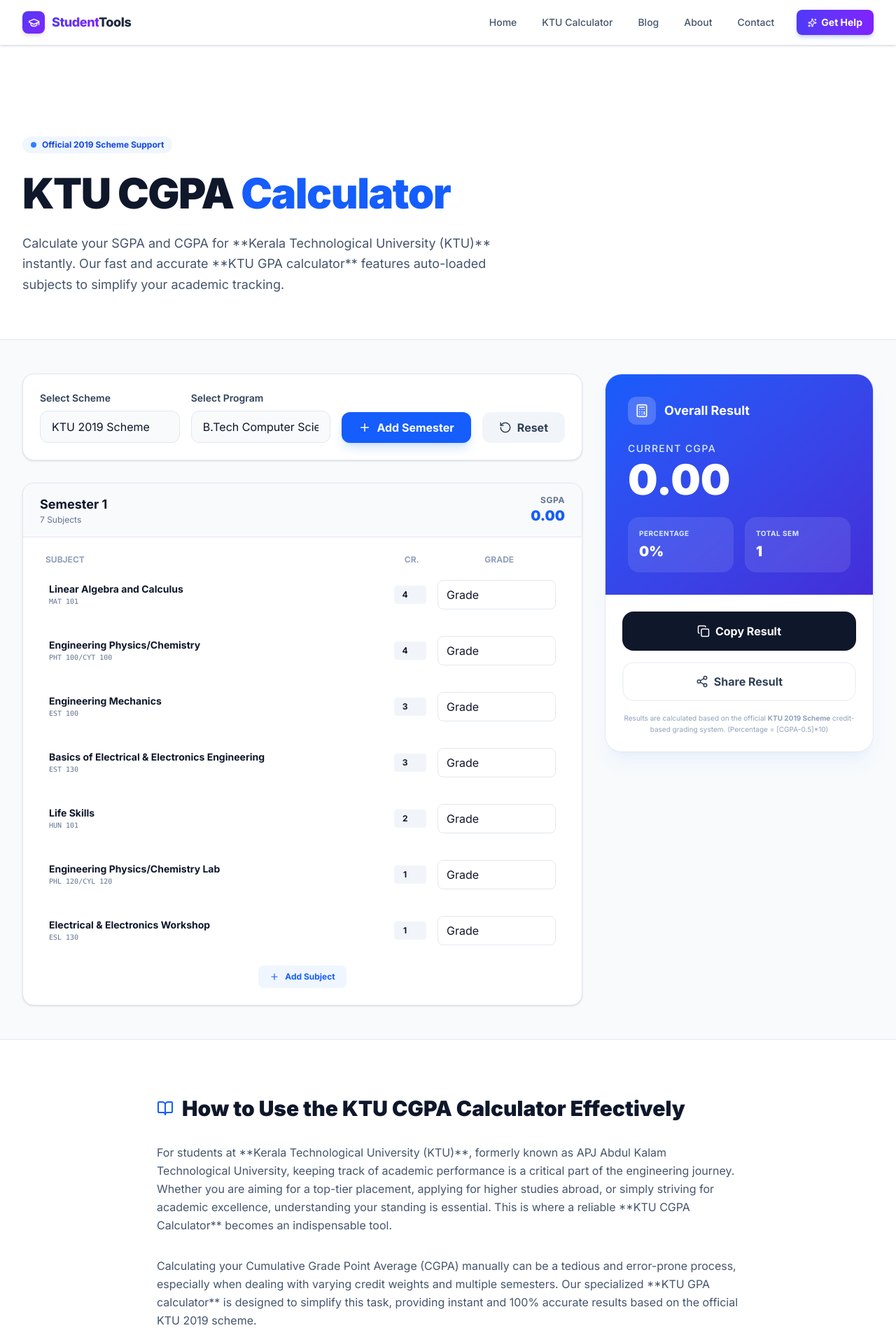
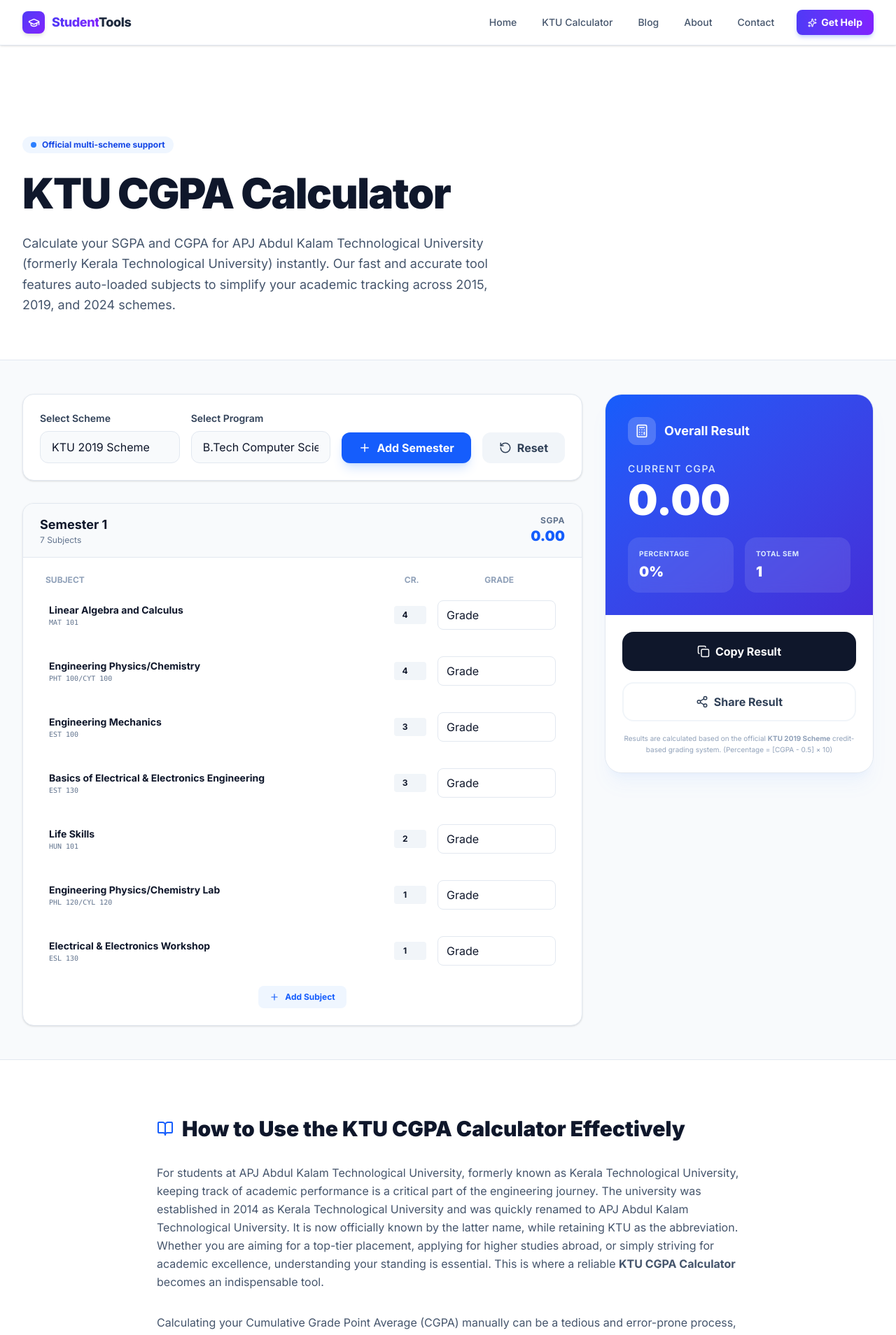
Before and after one commit to studenttoolshub0/studentstoolshub, a Next.js app: page /ktu-cgpa-calculator in a window 1280 px wide. Shown: the top 1908 px of the page at 70% size. Built offline with nearby package versions, Linux system fonts and the light colour scheme.

Commit message:
first commit

```diff
--- a/app/ktu-cgpa-calculator/page.tsx
+++ b/app/ktu-cgpa-calculator/page.tsx
@@ -72,14 +72,14 @@
                 <span className="animate-ping absolute inline-flex h-full w-full rounded-full bg-blue-400 opacity-75"></span>
                 <span className="relative inline-flex rounded-full h-2 w-2 bg-blue-500"></span>
               </span>
-              Official 2019 Scheme Support
+              Official multi-scheme support
             </div>
             <h1 className="text-4xl sm:text-5xl lg:text-6xl font-black text-slate-900 leading-[1.1] mb-6 tracking-tight">
-                KTU CGPA <span className="text-blue-600">Calculator</span>
+                <strong>KTU CGPA Calculator</strong>
             </h1>
             <p className="text-lg text-slate-600 leading-relaxed max-w-2xl">
-              Calculate your SGPA and CGPA for **Kerala Technological University (KTU)** instantly.
-              Our fast and accurate **KTU GPA calculator** features auto-loaded subjects to simplify your academic tracking.
+              Calculate your SGPA and CGPA for APJ Abdul Kalam Technological University (formerly Kerala Technological University) instantly.
+              Our fast and accurate tool features auto-loaded subjects to simplify your academic tracking across 2015, 2019, and 2024 schemes.
             </p>
           </div>
         </div>
@@ -104,11 +104,11 @@
                 </h2>
 
                 <p className="text-slate-600 leading-relaxed mb-8">
-                    For students at **Kerala Technological University (KTU)**, formerly known as APJ Abdul Kalam Technological University, keeping track of academic performance is a critical part of the engineering journey. Whether you are aiming for a top-tier placement, applying for higher studies abroad, or simply striving for academic excellence, understanding your standing is essential. This is where a reliable **KTU CGPA Calculator** becomes an indispensable tool.
+                    For students at APJ Abdul Kalam Technological University, formerly known as Kerala Technological University, keeping track of academic performance is a critical part of the engineering journey. The university was established in 2014 as Kerala Technological University and was quickly renamed to APJ Abdul Kalam Technological University. It is now officially known by the latter name, while retaining KTU as the abbreviation. Whether you are aiming for a top-tier placement, applying for higher studies abroad, or simply striving for academic excellence, understanding your standing is essential. This is where a reliable <strong>KTU CGPA Calculator</strong> becomes an indispensable tool.
                 </p>
 
                 <p className="text-slate-600 leading-relaxed mb-12">
-                    Calculating your Cumulative Grade Point Average (CGPA) manually can be a tedious and error-prone process, especially when dealing with varying credit weights and multiple semesters. Our specialized **KTU GPA calculator** is designed to simplify this task, providing instant and 100% accurate results based on the official KTU 2019 scheme.
+                    Calculating your Cumulative Grade Point Average (CGPA) manually can be a tedious and error-prone process, especially when dealing with varying credit weights and multiple semesters. Our specialized calculator is designed to simplify this task, providing instant and 100% accurate results based on the official university schemes.
                 </p>
 
                 <div className="grid grid-cols-1 md:grid-cols-2 gap-8 my-16">
@@ -118,7 +118,7 @@
                            What is CGPA in KTU?
                         </h3>
                         <p className="text-sm text-slate-600 leading-relaxed">
-                            In the context of KTU, **CGPA** stands for Cumulative Grade Point Average. It is a metric used to represent the overall academic performance across all completed semesters. While semester-specific average is **SGPA**, the CGPA provide the "big picture" of your engineering journey.
+                            In the context of KTU, CGPA stands for Cumulative Grade Point Average. It is a metric used to represent the overall academic performance across all completed semesters. While semester-specific average is SGPA, the CGPA provide the big picture of your engineering journey.
                         </p>
                     </div>
                     <div className="bg-blue-600 p-8 rounded-3xl shadow-xl shadow-blue-500/10 text-white">
@@ -148,7 +148,7 @@
                     <tbody className="divide-y divide-slate-100 text-sm">
                       {[
                         { g: 'S', s: 'Exceptional', p: '10' },
-                        { g: 'A+', s: 'Outstaning', p: '9' },
+                        { g: 'A+', s: 'Outstanding', p: '9' },
                         { g: 'A', s: 'Excellent', p: '8.5' },
                         { g: 'B+', s: 'Very Good', p: '8' },
                         { g: 'B', s: 'Good', p: '7' },
@@ -168,15 +168,15 @@
 
                 <div className="my-16 flex flex-col gap-8">
                     <div className="space-y-4">
-                        <h2 className="text-3xl font-black text-slate-900">Why Use an Online KTU CGPA Calculator?</h2>
+                        <h2 className="text-3xl font-black text-slate-900">Why Use our Online Calculator?</h2>
                         <p className="text-slate-600 leading-relaxed">
-                            In the age of digital education, manual calculations are a thing of the past. Thousands of students at **APJ Abdul Kalam Technological University** trust our online **KTU GPA calculator** for several reasons:
+                            In the age of digital education, manual calculations are a thing of the past. Thousands of students at APJ Abdul Kalam Technological University trust our online GPA calculator for several reasons:
                         </p>
                         <ul className="grid grid-cols-1 md:grid-cols-2 gap-4 list-none p-0">
                             {[
                                 "100% Accuracy without manual math errors",
-                                "Pre-loaded 2019 scheme syllabus for all branches",
-                                "Instant 'What-If' analysis for future planning",
+                                "Pre-loaded syllabus for all branches",
+                                "Instant What-If analysis for future planning",
                                 "Saves hours of checking syllabus credit weights",
                                 "Real-time SGPA and CGPA updates as you type",
                                 "Mobile friendly and SEO optimized interface"
@@ -194,24 +194,24 @@
                      <div className="absolute -bottom-8 -right-8 w-48 h-48 bg-blue-500/10 rounded-full blur-3xl group-hover:bg-blue-500/20 transition-all"></div>
                      <div className="relative z-10 space-y-8">
                         <div>
-                            <h4 className="text-blue-400 font-black uppercase tracking-widest text-xs mb-4">Pro Strategy #01</h4>
+                            <h4 className="text-blue-400 font-black uppercase tracking-widest text-xs mb-4">Pro Strategy 01</h4>
                             <h3 className="text-2xl font-bold mb-3 italic tracking-tight">Focus on High-Credit Subjects</h3>
                             <p className="text-slate-400 text-sm leading-relaxed">
-                                Subjects like Engineering Mechanics or core departmental papers often carry **4 credits**. A higher grade in these has double the impact of a 2-credit lab. Prioritize your study time where the ROI is highest.
+                                Subjects like Engineering Mechanics or core departmental papers often carry 4 credits. A higher grade in these has double the impact of a 2-credit lab. Prioritize your study time where the ROI is highest.
                             </p>
                         </div>
                         <div>
-                            <h4 className="text-blue-400 font-black uppercase tracking-widest text-xs mb-4">Pro Strategy #02</h4>
+                            <h4 className="text-blue-400 font-black uppercase tracking-widest text-xs mb-4">Pro Strategy 02</h4>
                             <h3 className="text-2xl font-bold mb-3 italic tracking-tight">Master Internal Assessments</h3>
                             <p className="text-slate-400 text-sm leading-relaxed">
                                 Don't treat series exams lightly. High internal marks ensure a strong foundation before the end-semester exams, significantly reducing the pressure to score perfect in finals.
                             </p>
                         </div>
                         <div>
-                            <h4 className="text-blue-400 font-black uppercase tracking-widest text-xs mb-4">Pro Strategy #03</h4>
+                            <h4 className="text-blue-400 font-black uppercase tracking-widest text-xs mb-4">Pro Strategy 03</h4>
                             <h3 className="text-2xl font-bold mb-3 italic tracking-tight">Track Progress Regularly</h3>
                             <p className="text-slate-400 text-sm leading-relaxed">
-                                Use this **CGPA calculator for KTU students** at the start of every semester. Set a target and play with numbers to see exactly what grades you need to pull your average up.
+                                Use this calculator at the start of every semester. Set a target and play with numbers to see exactly what grades you need to pull your average up.
                             </p>
                         </div>
                      </div>
@@ -219,7 +219,7 @@
 
                 <h2 className="text-3xl font-black text-slate-900 mt-16 mb-8">Common CGPA Calculation Mistakes</h2>
                 <p className="text-slate-600 leading-relaxed mb-6">
-                    Discrepancies between manual calculation and the official KTU result usually occur due to ignoring **credit hours**, using an incorrect 4.0 scale instead of the 10-point scale, and rounding off too early. Our **calculate CGPA KTU** logic follows the exact university ordinances to prevent these errors.
+                    Discrepancies between manual calculation and the official KTU result usually occur due to ignoring credit hours, using an incorrect scale, and rounding off too early. Our logic follows the exact university ordinances to prevent these errors.
                 </p>
 
                 <div className="mt-20 border-t border-slate-100 pt-16">
@@ -237,7 +237,7 @@
                           },
                           {
                             q: "What is the passing grade for KTU engineering students?",
-                            a: "The minimum passing grade in KTU is 'P' (Grade Point 5). Any result below this is marked as 'F' (Fail) or 'FE'."
+                            a: "The minimum passing grade in KTU is P (Grade Point 5). Any result below this is marked as F (Fail)."
                           },
                           {
                             q: "Is there a specific KTU grade point table?",
@@ -245,7 +245,7 @@
                           },
                           {
                             q: "Does lab credit impact engineering CGPA calculation?",
-                            a: "Absolutely. Lab credits are weighted just like theory courses. Often, high-performing students maintain their CGPA by excelling in these high-assurance marks."
+                            a: "Absolutely. Lab credits are weighted just like theory courses. Often, high-performing students maintain their CGPA by excelling in these areas."
                           }
                         ].map((item, i) => (
                            <div key={i} className="p-8 rounded-[2rem] bg-white border border-slate-200 hover:border-blue-200 hover:shadow-xl hover:shadow-blue-500/5 transition-all group">
@@ -259,7 +259,7 @@
                 <div className="mt-24 p-12 rounded-[3rem] bg-gradient-to-br from-blue-600 to-indigo-700 text-white shadow-2xl shadow-blue-500/20 text-center">
                     <h2 className="text-3xl font-black mb-6 text-white tracking-tight">Start Tracking Your Academic Success Today</h2>
                     <p className="text-blue-100 mb-10 max-w-2xl mx-auto leading-relaxed">
-                        Don't let manual errors stop your progress. Use the most accurate **KTU CGPA Calculator** and stay ahead in your engineering career at **APJ Abdul Kalam Technological University**.
+                        Don't let manual errors stop your progress. Use the most accurate tools and stay ahead in your engineering career at APJ Abdul Kalam Technological University.
                     </p>
                     <div className="flex flex-wrap justify-center gap-4">
                         <ScrollToTop />
--- a/components/ktu/KTUCalculator.tsx
+++ b/components/ktu/KTUCalculator.tsx
@@ -168,9 +168,10 @@
               onChange={(e) => {
                 const newScheme = e.target.value as SchemeId;
                 setScheme(newScheme);
+                // Update existing semesters with new scheme's templates
                 setSemesters(prev => prev.map(sem => {
+                    if (branch === 'general') return sem;
                     const template = SUBJECT_TEMPLATES[newScheme][branch][sem.semesterNum] || [];
-                    if (branch === 'general') return sem;
                     return {
                         ...sem,
                         subjects: template.map(s => ({ ...s, grade: '' as Grade }))
@@ -190,9 +191,10 @@
               onChange={(e) => {
                 const newBranch = e.target.value as BranchId;
                 setBranch(newBranch);
+                // Force update semesters when branch changes
                 setSemesters(prev => prev.map(sem => {
+                    if (newBranch === 'general') return sem;
                     const template = SUBJECT_TEMPLATES[scheme][newBranch][sem.semesterNum] || [];
-                    if (newBranch === 'general') return sem;
                     return {
                         ...sem,
                         subjects: template.map(s => ({ ...s, grade: '' as Grade }))
@@ -370,9 +372,9 @@
 
             <p className="text-[10px] text-slate-400 text-center leading-relaxed mt-4">
               Results are calculated based on the official <strong>KTU {scheme} Scheme</strong> credit-based grading system.
-              {scheme === '2019' && " (Percentage = [CGPA-0.5]*10)"}
-              {scheme === '2015' && " (Percentage = [CGPA*10]-3.75)"}
-              {scheme === '2024' && " (Percentage = CGPA*10)"}
+              {scheme === '2019' && " (Percentage = [CGPA - 0.5] × 10)"}
+              {scheme === '2015' && " (Percentage = [CGPA × 10] - 3.75)"}
+              {scheme === '2024' && " (Percentage = CGPA × 10)"}
             </p>
           </div>
         </div>
--- a/lib/ktu-data/subjects.ts
+++ b/lib/ktu-data/subjects.ts
@@ -111,11 +111,11 @@
 
 export const SUBJECT_TEMPLATES: Record<SchemeId, Record<BranchId, Record<number, Subject[]>>> = {
   '2024': {
-    cse: { 1: SEMESTER_ONE_2024, 2: SEMESTER_TWO_2024, 3: [], 4: [], 5: [], 6: [], 7: [], 8: [] },
-    me: { 1: SEMESTER_ONE_2024, 2: SEMESTER_TWO_2024, 3: [], 4: [], 5: [], 6: [], 7: [], 8: [] },
-    ce: { 1: SEMESTER_ONE_2024, 2: SEMESTER_TWO_2024, 3: [], 4: [], 5: [], 6: [], 7: [], 8: [] },
-    ee: { 1: SEMESTER_ONE_2024, 2: SEMESTER_TWO_2024, 3: [], 4: [], 5: [], 6: [], 7: [], 8: [] },
-    ec: { 1: SEMESTER_ONE_2024, 2: SEMESTER_TWO_2024, 3: [], 4: [], 5: [], 6: [], 7: [], 8: [] },
+    cse: { ...EMPTY_BRANCH_TEMPLATES, 1: SEMESTER_ONE_2024, 2: SEMESTER_TWO_2024 },
+    me: { ...EMPTY_BRANCH_TEMPLATES, 1: SEMESTER_ONE_2024, 2: SEMESTER_TWO_2024 },
+    ce: { ...EMPTY_BRANCH_TEMPLATES, 1: SEMESTER_ONE_2024, 2: SEMESTER_TWO_2024 },
+    ee: { ...EMPTY_BRANCH_TEMPLATES, 1: SEMESTER_ONE_2024, 2: SEMESTER_TWO_2024 },
+    ec: { ...EMPTY_BRANCH_TEMPLATES, 1: SEMESTER_ONE_2024, 2: SEMESTER_TWO_2024 },
     general: EMPTY_BRANCH_TEMPLATES,
   },
   '2019': {
@@ -416,10 +416,10 @@
       1: SEMESTER_ONE_2015,
       2: SEMESTER_TWO_2015,
     },
-    me: { 1: [], 2: [], 3: [], 4: [], 5: [], 6: [], 7: [], 8: [] },
-    ce: { 1: [], 2: [], 3: [], 4: [], 5: [], 6: [], 7: [], 8: [] },
-    ee: { 1: [], 2: [], 3: [], 4: [], 5: [], 6: [], 7: [], 8: [] },
-    ec: { 1: [], 2: [], 3: [], 4: [], 5: [], 6: [], 7: [], 8: [] },
+    me: { ...EMPTY_BRANCH_TEMPLATES, 1: SEMESTER_ONE_2015, 2: SEMESTER_TWO_2015 },
+    ce: { ...EMPTY_BRANCH_TEMPLATES, 1: SEMESTER_ONE_2015, 2: SEMESTER_TWO_2015 },
+    ee: { ...EMPTY_BRANCH_TEMPLATES, 1: SEMESTER_ONE_2015, 2: SEMESTER_TWO_2015 },
+    ec: { ...EMPTY_BRANCH_TEMPLATES, 1: SEMESTER_ONE_2015, 2: SEMESTER_TWO_2015 },
     general: EMPTY_BRANCH_TEMPLATES,
   }
 };
```
